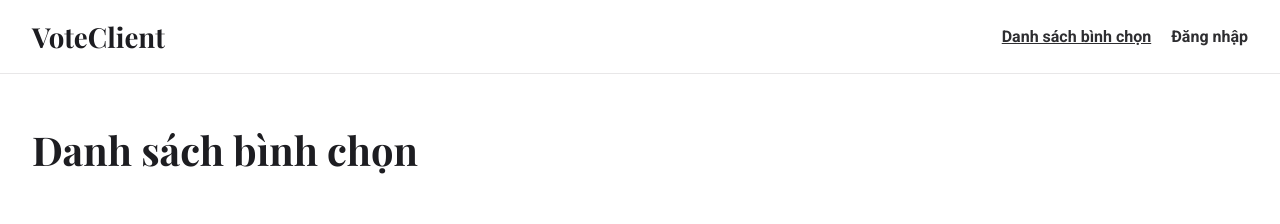
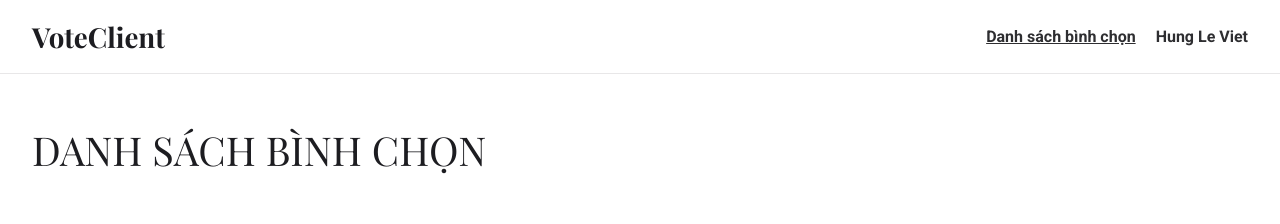
Before and after one commit to acekun141/vote-client, a React app: page / in a window 1280 px wide. Shown: the top 224 px of the page. Built offline with nearby package versions, Linux system fonts and the light colour scheme; a web font is replaced by a local one.

Commit message:
add auth provider

```diff
--- a/src/App.tsx
+++ b/src/App.tsx
@@ -1,18 +1,18 @@
 import React from 'react';
-import BaseLayout from "./components/organisms/BaseLayout";
 import { BrowserRouter, Switch, Route } from 'react-router-dom';
+import AuthProvider from 'context/Auth/AuthProvider';
 import Home from 'components/pages/Home';
 import Candidate from "./components/pages/Candidate";
 
 const App = () => {
   return (
     <BrowserRouter>
+      <AuthProvider>
         <Switch>
-          <BaseLayout>
-            <Route exact path='/' component={Home} />
-            <Route exact path='/detail' component={Candidate} />
-          </BaseLayout>
+          <Route exact path='/' component={Home} />
+          <Route exact path='/detail' component={Candidate} />
         </Switch>
+      </AuthProvider>
     </BrowserRouter>
   )
 }
--- a/src/components/organisms/Header/Header.tsx
+++ b/src/components/organisms/Header/Header.tsx
@@ -1,6 +1,7 @@
 import React from 'react';
 import { IoAppsSharp } from "react-icons/io5";
 import { Link } from "react-router-dom";
+import useAuth from 'context/Auth/useAuth';
 
 interface IProps {
   toggleSidebar: () => void;
@@ -9,6 +10,7 @@ interface IProps {
 
 
 const Header = (props: IProps) => {
+  const { isAuthenticated, user } = useAuth();
   return (
     <header className="header">
       <div className="header__logo">
@@ -22,7 +24,11 @@ const Header = (props: IProps) => {
           <Link to="/" className="header__link">Danh sách bình chọn</Link>
         </li>
         <li className="header__item">
-          <a className="header__link" onClick={props.openLogin}>Đăng nhập</a>
+          {isAuthenticated ? (
+            <a className="header__link">{user.username}</a>
+          ) : (
+            <a className="header__link" onClick={props.openLogin}>Đăng nhập</a>
+          )}
         </li>
       </ul>
     </header>
--- a/src/components/organisms/SideBar/SideBar.tsx
+++ b/src/components/organisms/SideBar/SideBar.tsx
@@ -2,6 +2,7 @@ import React from 'react';
 import Footer from "../Footer";
 import { IoClose } from "react-icons/io5";
 import { Link } from "react-router-dom";
+import useAuth from "../../../context/Auth/useAuth";
 
 interface IProps {
   active: boolean;
@@ -10,6 +11,7 @@ interface IProps {
 }
 
 const SideBar = (props: IProps) => {
+  const { user, isAuthenticated } = useAuth();
   const className = props.active ? "sidebar active" : "sidebar";
 
   return (
@@ -26,7 +28,11 @@ const SideBar = (props: IProps) => {
             <Link to="/" className="sidebar__link">Danh sách bình chọn</Link>
           </li>
           <li className="sidebar__item">
-            <a className="sidebar__link" onClick={props.openLogin}>Đăng nhập</a>
+            {isAuthenticated ? (
+              <a className="sidebar__link">{user.username}</a>
+            ) : (
+              <a className="sidebar__link" onClick={props.openLogin}>Đăng nhập</a>
+            )}
           </li>
         </ul>
         <Footer />
--- a/src/components/pages/Candidate/Candidate.tsx
+++ b/src/components/pages/Candidate/Candidate.tsx
@@ -1,8 +1,10 @@
 import React from 'react';
 import CandidateDetail from "components/organisms/CandidateDetail";
+import BaseLayout from "../../organisms/BaseLayout";
 
 const Candidate = () => {
   return (
+    <BaseLayout>
       <div className="candidate">
         <div className="candidate__image">
           <img className="image" alt="image" src={"https://www.cyberpunk.net/build/images/home3/screen-image-mercenary-49f166ed.jpg"} />
@@ -11,6 +13,7 @@ const Candidate = () => {
           <CandidateDetail />
         </div>
       </div>
+    </BaseLayout>
   );
 }
 
--- a/src/components/pages/Home/Home.tsx
+++ b/src/components/pages/Home/Home.tsx
@@ -1,15 +1,16 @@
 import React from 'react';
 import SectionName from 'components/atoms/SectionName';
 import ListVote from 'components/organisms/ListVote';
+import BaseLayout from "../../organisms/BaseLayout";
 
 const Home = () => {
   return (
-    <React.Fragment>
+    <BaseLayout>
       <SectionName name="Danh sách bình chọn" />
       <div className="home">
         <ListVote />
       </div>
-    </React.Fragment>
+    </BaseLayout>
   )
 }
 
--- /dev/null
+++ b/src/context/Auth/AuthContext.ts
@@ -0,0 +1,15 @@
+import React from 'react';
+
+export interface IUser {
+  username: string
+}
+
+export interface IAuthContext {
+  user: IUser
+  status: 'pending' | 'success' | 'error'
+}
+
+export default React.createContext<IAuthContext>({
+  user: null,
+  status: null
+});
--- /dev/null
+++ b/src/context/Auth/AuthProvider.tsx
@@ -0,0 +1,42 @@
+import React, {useEffect, useState} from 'react';
+import AuthContext, {IAuthContext, IUser} from './AuthContext';
+
+interface IProps {
+  children: React.ReactNode
+}
+
+interface IState {
+  status: 'pending' | 'success' | 'error',
+  user: IUser
+}
+
+const AuthProvider: React.FunctionComponent<IProps> = (props) => {
+  const [state, setState] = useState<IState>({
+    status: 'pending',
+    user: null
+  });
+
+  useEffect(() => {
+    const timeOut = setTimeout(() => {
+      setState(prevState => ({
+        status: 'success',
+        user: {username: 'Hung Le Viet'}
+      }))
+    }, 3000);
+    return () => clearTimeout(timeOut);
+  }, []);
+
+  return (
+    <AuthContext.Provider value={state}>
+      {state.status === 'pending' ? (
+        'Loading...'
+      ) : state.status === 'error' ? (
+        'Error'
+      ) : (
+        props.children
+      )}
+    </AuthContext.Provider>
+  )
+}
+
+export default AuthProvider;
--- /dev/null
+++ b/src/context/Auth/useAuth.ts
@@ -0,0 +1,17 @@
+import React from 'react';
+import AuthContext from "./AuthContext";
+
+export default () => {
+  const state = React.useContext(AuthContext);
+  const isPending = state.status === 'pending';
+  const isSuccess = state.status === 'success';
+  const isError = state.status === 'error';
+  const isAuthenticated = state.user && isSuccess;
+  return {
+    ...state,
+    isPending,
+    isSuccess,
+    isError,
+    isAuthenticated
+  }
+}
--- a/src/styles/components/_section-name.scss
+++ b/src/styles/components/_section-name.scss
@@ -6,6 +6,8 @@
     padding: var(--space-lg) var(--space-lg);
   }
   h1 {
+    text-transform: uppercase;
+    font-weight: normal;
     @include breakpoint(xs) {
       font-size: var(--text-lg) !important;
     }
--- a/src/styles/pages/_candidate.scss
+++ b/src/styles/pages/_candidate.scss
@@ -1,6 +1,5 @@
 .candidate {
   height: 100%;
-  background-color: var(--white);
   @include breakpoint(md) {
     padding: var(--space-lg);
   }
```
Lines whose indentation alone changed are shown as unchanged.
